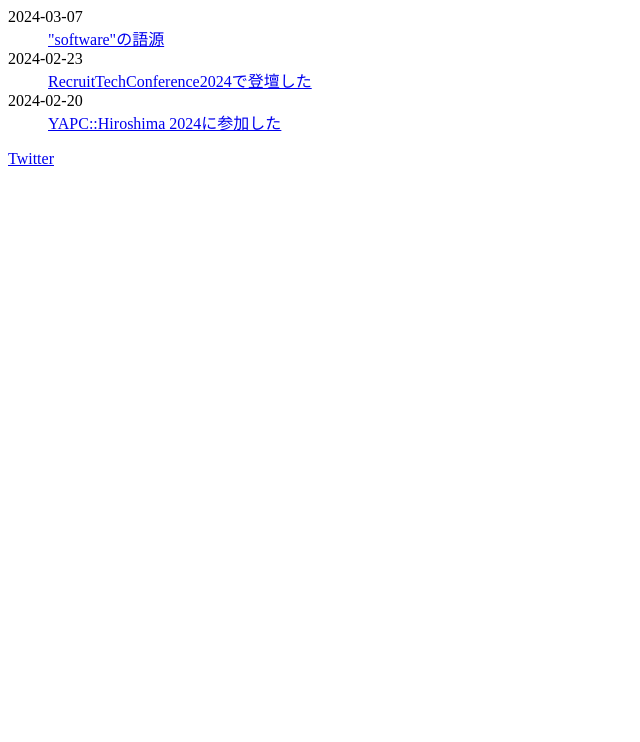
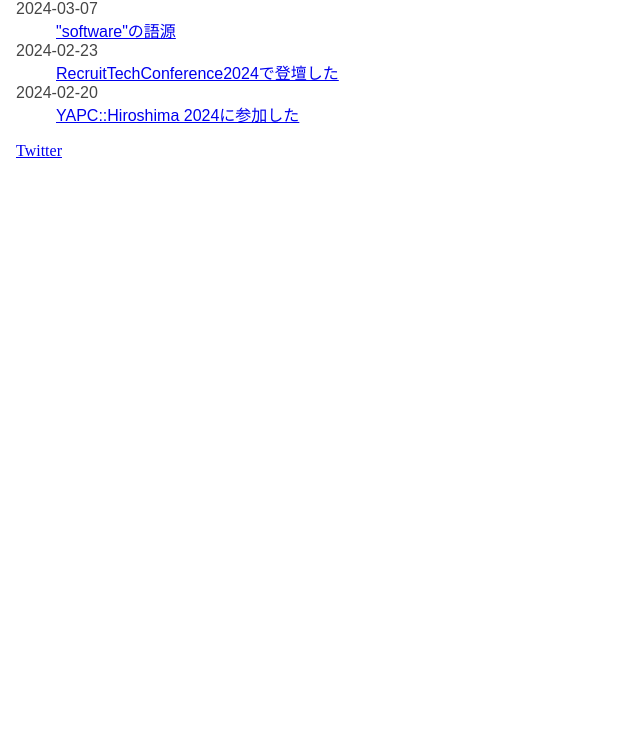
Before and after one commit to roronya/blog, a plain HTML site: page docs/index.html in a window 1280 px wide. Shown: the part 58-800 px from the top of the page, without its empty margins (0-640 px from the left). Drawn offline with Linux system fonts and the light colour scheme; the site is published under a folder, as on GitHub Pages, so addresses that start at the root find nothing; a web font is replaced by a local one.

Commit message:
ローカルで開発しやすいように相対パス指定にした

```diff
--- a/docs/index.html
+++ b/docs/index.html
@@ -11,7 +11,7 @@
     </script>
     <meta charset="utf-8">
     <title>an odd fellow</title>
-    <link rel="stylesheet" type="text/css" href="/blog/style.css">
+    <link rel="stylesheet" type="text/css" href="./style.css">
     <meta name="twitter:card" content="summary">
     <meta name="twitter:site" content="@roronya">
     <meta name="twitter:creator" content="@roronya">
@@ -36,19 +36,16 @@
       <dl>
       <dt><span>2024-03-07</span></dt>
       <dd>
-      <a
-      href="https://roronya.github.io/blog/202403071637">"software"の語源</a>
+      <a href="./202403071637.html">"software"の語源</a>
       </dd>
       <dt><span>2024-02-23</span></dt>
       <dd>
       <a
-      href="https://roronya.github.io/blog/202402231400">RecruitTechConference2024で登壇した</a>
+      href="./202402231400.html">RecruitTechConference2024で登壇した</a>
       </dd>
       <dt><span>2024-02-20</span></dt>
       <dd>
-      <a
-      href="https://roronya.github.io/blog/202402202030">YAPC::Hiroshima
-      2024に参加した</a>
+      <a href="./202402202030.html">YAPC::Hiroshima 2024に参加した</a>
       </dd>
       </dl>
     </main>
```
Also changed, not shown: entries.html (+3 -3 lines), templates/top.html (+1 -1 lines).
